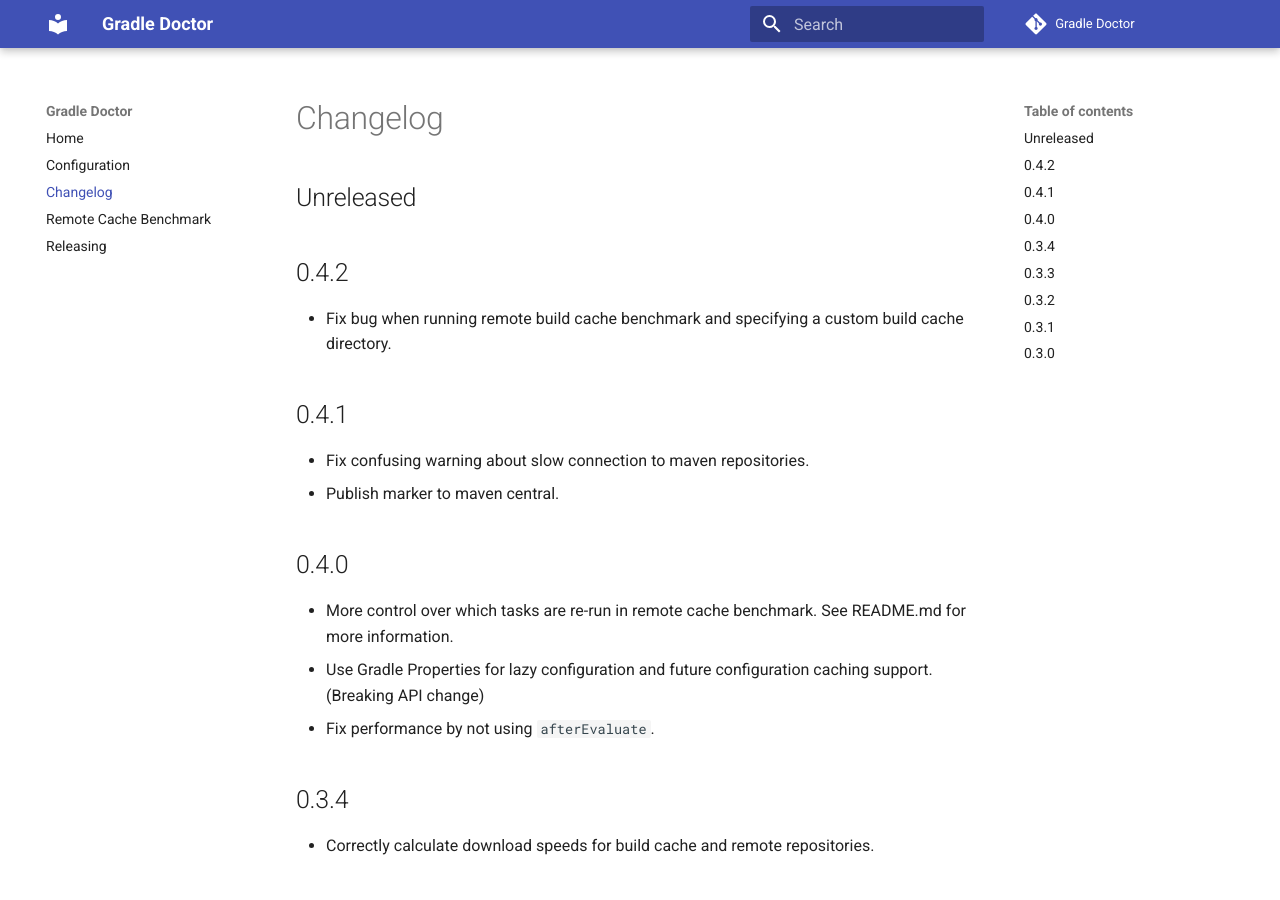
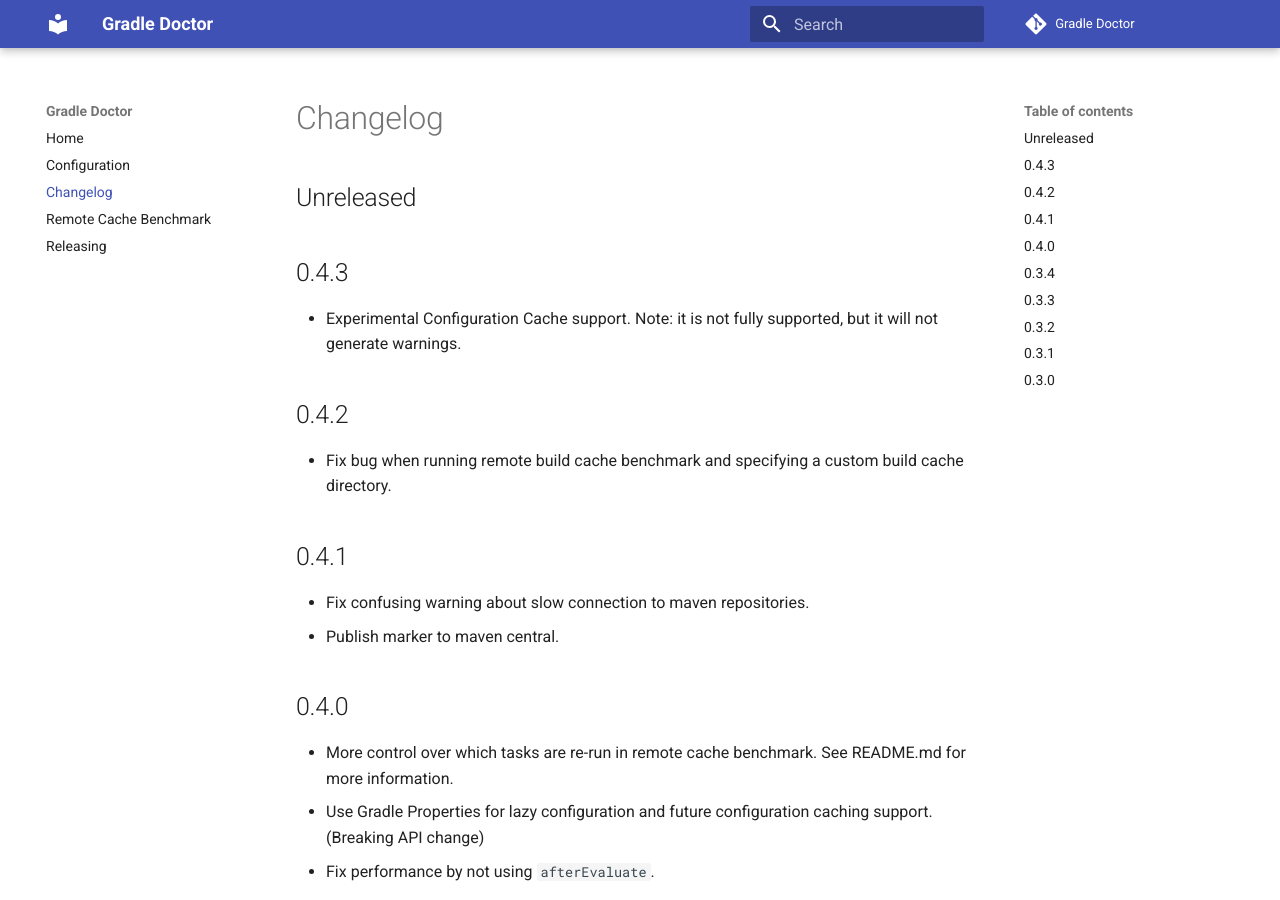
Before and after one commit to runningcode/gradle-doctor, an MkDocs documentation site: the page built from docs/changelog.md, in a window 1280 px wide and 900 px high. Built offline with MkDocs 1.6.1 and Material for MkDocs 9.7.7, drawn with Linux system fonts in a browser that asks for light colours; comment, search, counter and statistics services are not loaded.

Commit message:
Prepare 0.4.3 release

```diff
--- a/docs/changelog.md
+++ b/docs/changelog.md
@@ -1,6 +1,9 @@
 # Changelog
 
 ## Unreleased
+
+## 0.4.3
+* Experimental Configuration Cache support. Note: it is not fully supported, but it will not generate warnings.
 
 ## 0.4.2
 * Fix bug when running remote build cache benchmark and specifying a custom build cache directory.
--- a/mkdocs.yml
+++ b/mkdocs.yml
@@ -4,8 +4,8 @@
 
 extra:
   doctor:
-    current_release: '0.4.2'
-    next_release: '0.4.3'
+    current_release: '0.4.3'
+    next_release: '0.4.4'
 
 site_name: Gradle Doctor
 site_url: https://runningcode.github.io/fladle/
```
Also changed, not shown: 1 other file.
